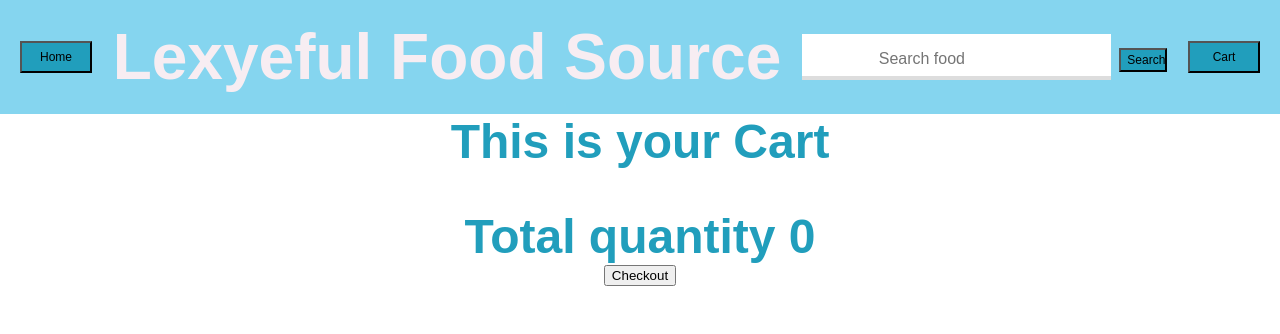
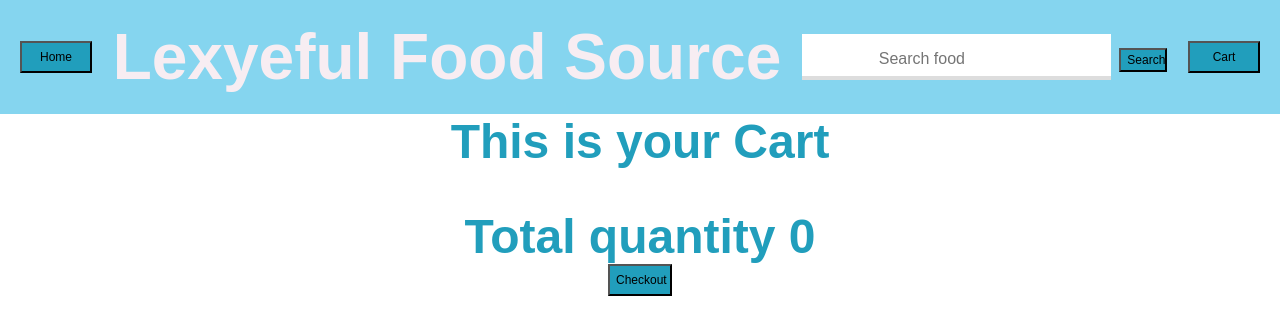
Before and after one commit to Lexyful/LexyefulFoodSource, a React (Create React App) app: page /cart in a window 1280 px wide. Shown: the top 334 px of the page. Built offline with nearby package versions, Linux system fonts and the light colour scheme.

Commit message:
Update buttons and variable names

```diff
--- a/src/components/App/App.css
+++ b/src/components/App/App.css
@@ -10,3 +10,12 @@ header {
 h1 {
   margin: 0;
 }
+
+button {
+  font-family: 'Leckerli One', sans-serif;
+  font-size: 1.5vh;
+  background-color: #219ebc;
+  transition-duration: 0.4s;
+  height: 4vh;
+  width: 8vh;
+}
--- a/src/components/App/App.js
+++ b/src/components/App/App.js
@@ -60,20 +60,20 @@ export const App = () => {
     setSelected([])
   }
 
-  const decrementItem = (item) => {
+  const addOneItem = (item) => {
     const updatedSelected = selected.map(selectedItem => {
-      if (selectedItem.id === item.id && selectedItem.quantity > 0) {
-        return { ...selectedItem, quantity: selectedItem.quantity - 1 };
+      if (selectedItem.id === item.id) {
+        return { ...selectedItem, quantity: selectedItem.quantity + 1 };
       }
       return selectedItem;
     });
     setSelected(updatedSelected);
   };
 
-  const incrementItem = (item) => {
+  const removeOneItem = (item) => {
     const updatedSelected = selected.map(selectedItem => {
-      if (selectedItem.id === item.id) {
-        return { ...selectedItem, quantity: selectedItem.quantity + 1 };
+      if (selectedItem.id === item.id && selectedItem.quantity > 0) {
+        return { ...selectedItem, quantity: selectedItem.quantity - 1 };
       }
       return selectedItem;
     });
@@ -86,7 +86,7 @@ export const App = () => {
       <Routes>
         <Route exact path="/" element={<Home />} />
         <Route exact path="/results" element={<Results searchedResults={searchedResults} addToCart={addToCart} />} />
-        <Route exact path="/cart" element={<Cart selected={selected} deleteSelected={deleteSelected} decrementItem={decrementItem} incrementItem={incrementItem} clearCart={clearCart}/>} />
+        <Route exact path="/cart" element={<Cart selected={selected} deleteSelected={deleteSelected} addOneItem={addOneItem}  removeOneItem={removeOneItem} clearCart={clearCart}/>} />
         <Route path="*" element={<div>404 Not Found</div>} />
       </Routes>
     </div>
--- a/src/components/Cart/Cart.css
+++ b/src/components/Cart/Cart.css
@@ -10,3 +10,12 @@
     height: 20vh;
     height: auto;
 }
+
+.more-or-less {
+  font-family: 'Leckerli One', sans-serif;
+  font-size: 1.5vh;
+  background-color: #219ebc;
+  transition-duration: 0.4s;
+  height: 2vh;
+  width: 3vh;
+}
--- a/src/components/Cart/Cart.js
+++ b/src/components/Cart/Cart.js
@@ -3,7 +3,7 @@ import { FoodItem } from '../../FoodItem/FoodItem';
 import './Cart.css';
 import { NavLink } from 'react-router-dom';
 
-export const Cart = ({ selected, deleteSelected, clearCart, incrementItem, decrementItem }) => {
+export const Cart = ({ selected, deleteSelected, clearCart, addOneItem, removeOneItem }) => {
     const calculateTotalQuantity = selected.reduce((accumulator, currentItem) => {
         return accumulator + currentItem.quantity;
     }, 0);
@@ -25,9 +25,9 @@ export const Cart = ({ selected, deleteSelected, clearCart, incrementItem, decre
                     <div key={item.id}>
                         <FoodItem item={item} handleItem={deleteSelected} buttonDistinction={'remove from cart'} />
                         <div className="quantity-controls">
-                            <button onClick={() => incrementItem(item)}>+</button>
+                            <button className="more-or-less" onClick={() => addOneItem(item)}>+</button>
                             <p>{item.quantity}</p>
-                            <button onClick={() => decrementItem(item)}>-</button>
+                            <button className="more-or-less" onClick={() => removeOneItem(item)}>-</button>
                         </div>
                     </div>
                 ))}
```
